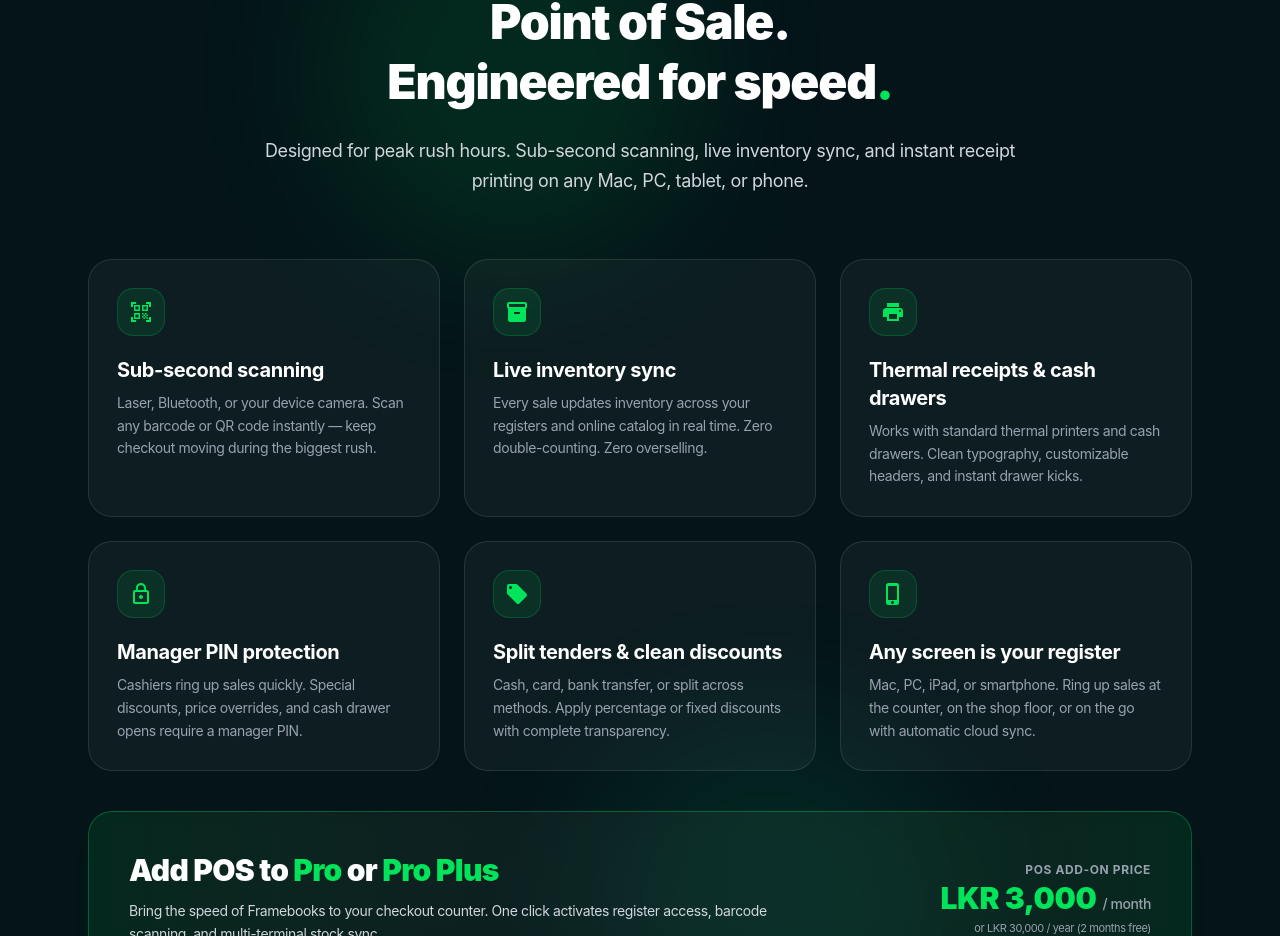
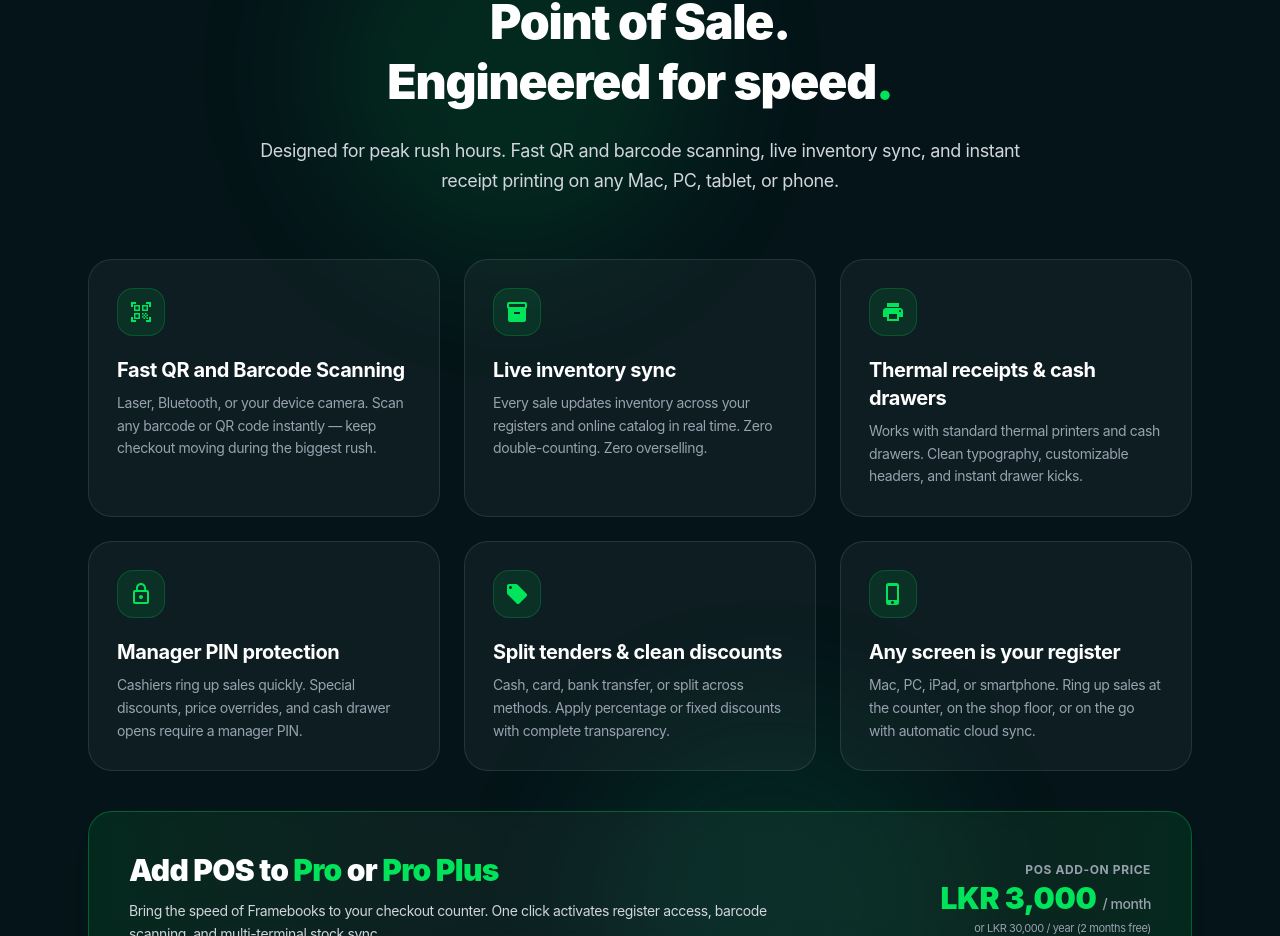
Before and after one commit to frametoque/framebooks, a Next.js app: page / in a window 1280 px wide. Shown: the part 4536-5472 px from the top of the page. Built offline with nearby package versions, Linux system fonts and the light colour scheme; no server answers; the database is empty; a web font is replaced by a local one.

Commit message:
refactor(landing): update POS feature title to 'Fast QR and Barcode Scanning'

```diff
--- a/src/components/landing/LandingClient.tsx
+++ b/src/components/landing/LandingClient.tsx
@@ -559,7 +559,7 @@ export default function LandingClient({
                 Point of Sale.<br className="hidden sm:inline" /> Engineered for speed<span className="text-[#00E35B]">.</span>
               </h2>
               <p className="text-sm sm:text-base md:text-lg text-gray-300 leading-relaxed">
-                Designed for peak rush hours. Sub-second scanning, live inventory sync, and instant receipt printing on any Mac, PC, tablet, or phone.
+                Designed for peak rush hours. Fast QR and barcode scanning, live inventory sync, and instant receipt printing on any Mac, PC, tablet, or phone.
               </p>
             </div>
 
--- a/src/data/landing/content.ts
+++ b/src/data/landing/content.ts
@@ -225,7 +225,7 @@ export const plans = [
 
 export const posFeatures = [
   {
-    title: 'Sub-second scanning',
+    title: 'Fast QR and Barcode Scanning',
     description: 'Laser, Bluetooth, or your device camera. Scan any barcode or QR code instantly — keep checkout moving during the biggest rush.',
     icon: 'MdQrCodeScanner',
   },
```
